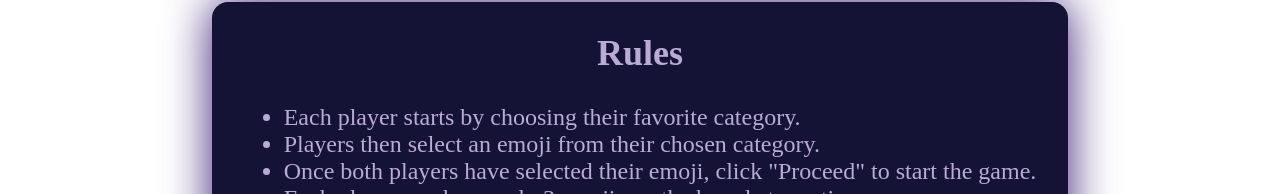
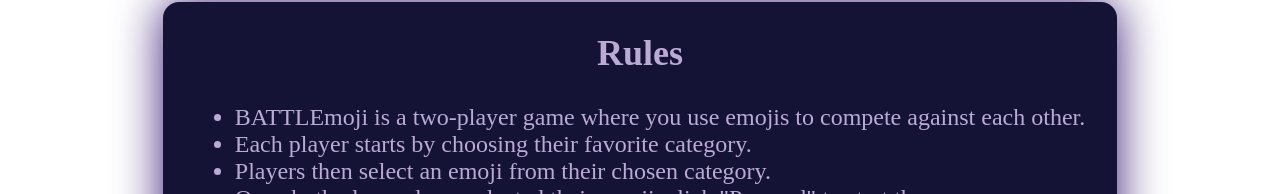
Before and after one commit to Kushal425/BATTLEmoji, a React (Vite) app: page / in a window 1280 px wide. Shown: the part 301-495 px from the top of the page. Built offline with nearby package versions, Linux system fonts and the light colour scheme.

Commit message:
ruleUpdate

```diff
--- a/src/components/Start.jsx
+++ b/src/components/Start.jsx
@@ -12,6 +12,7 @@
                 Rules
             </h2>
             <ul>
+                <li>BATTLEmoji is a two-player game where you use emojis to compete against each other.</li>
                 <li>Each player starts by choosing their favorite category.</li>
                 <li>Players then select an emoji from their chosen category.</li>
                 <li>Once both players have selected their emoji, click "Proceed" to start the game.</li>
```
